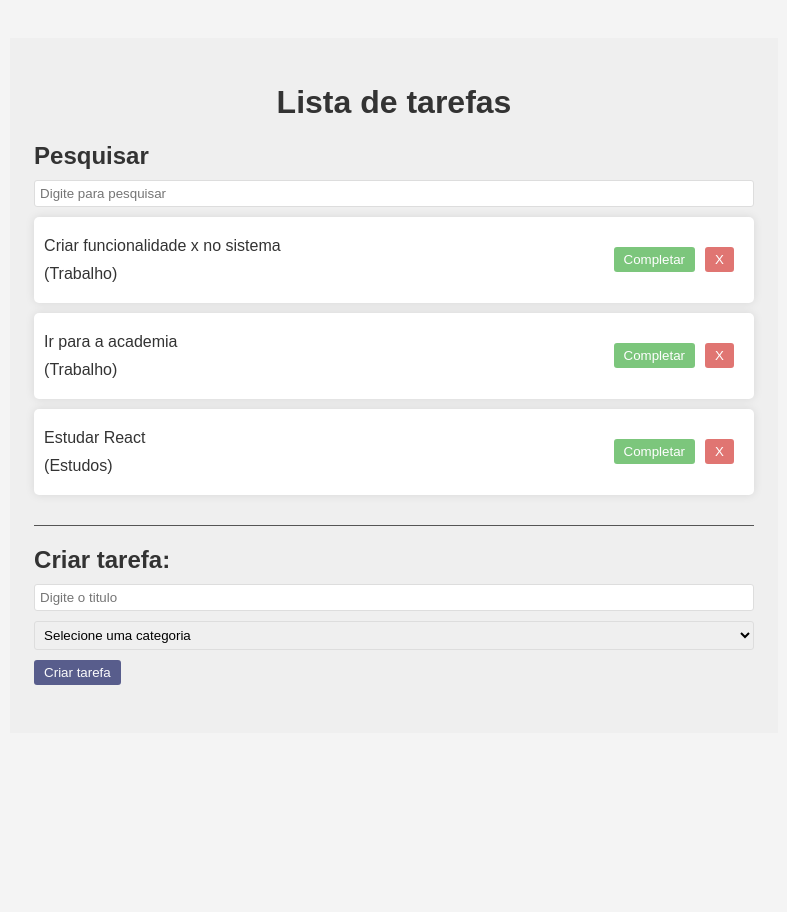
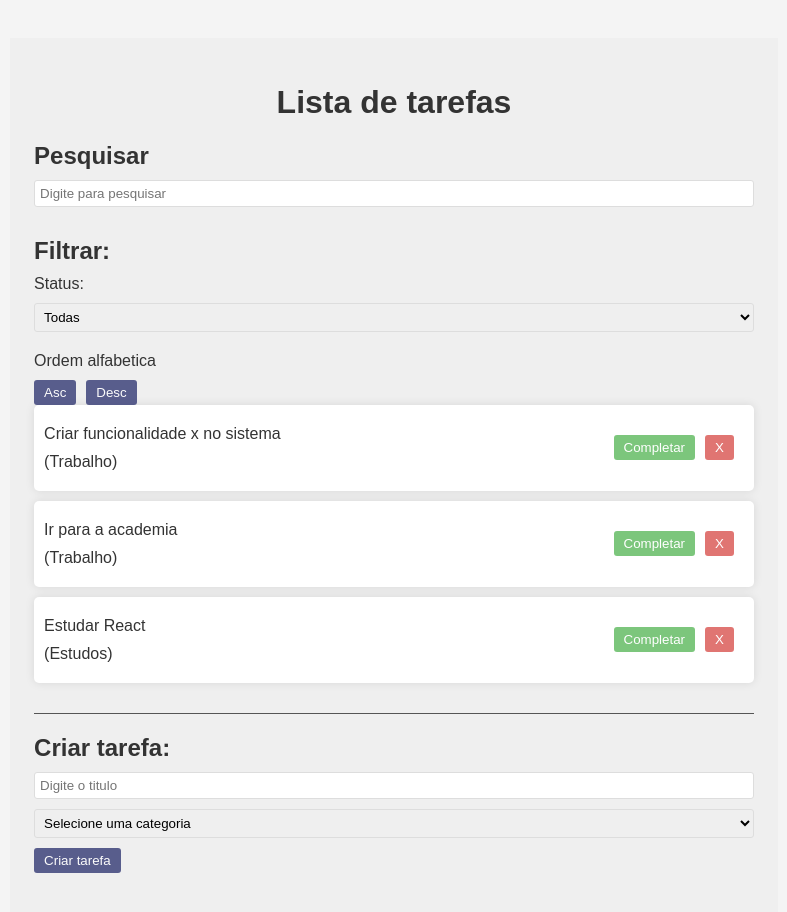
Before and after one commit to Arthur-zct/todo-list, a React (Vite) app: page / in a window 1280 px wide. Shown: the top 912 px of the page, without its empty margins (246-1033 px from the left). Built offline with nearby package versions, Linux system fonts and the light colour scheme.

Commit message:
Filtro 1

```diff
--- a/src/App.jsx
+++ b/src/App.jsx
@@ -3,6 +3,7 @@
 import './App.css'
 import ListaForm from './components/ListaForm'
 import Search from './components/Search'
+import Filter from './components/Filter'
 
 function App() {
   const [todos, setTodos] = useState([
@@ -60,6 +61,7 @@
     <div className='app' >
       <h1>Lista de tarefas</h1>
       <Search search={search} setSearch={setSearch} />
+      <Filter />
       <div className='todo-list'>
         {todos.filter((todo) => todo.text.toLowerCase().includes(search.toLowerCase()))
         .map((todo)=> (
--- /dev/null
+++ b/src/components/Filter.jsx
@@ -0,0 +1,24 @@
+const Filter = () => {
+  return (
+    <div className="filter">
+      <h2>Filtrar:</h2>
+      <div className="filter-options">
+        <div>
+          <p>Status:</p>
+          <select>
+            <option value="All">Todas</option>
+            <option value="Completed">Completas</option>
+            <option value="Incomplete">Incompletas</option>
+          </select>
+        </div>
+        <div>
+          <p>Ordem alfabetica</p>
+          <button>Asc</button>
+          <button>Desc</button>
+        </div>
+      </div>
+    </div>
+  )
+}
+
+export default Filter
```
